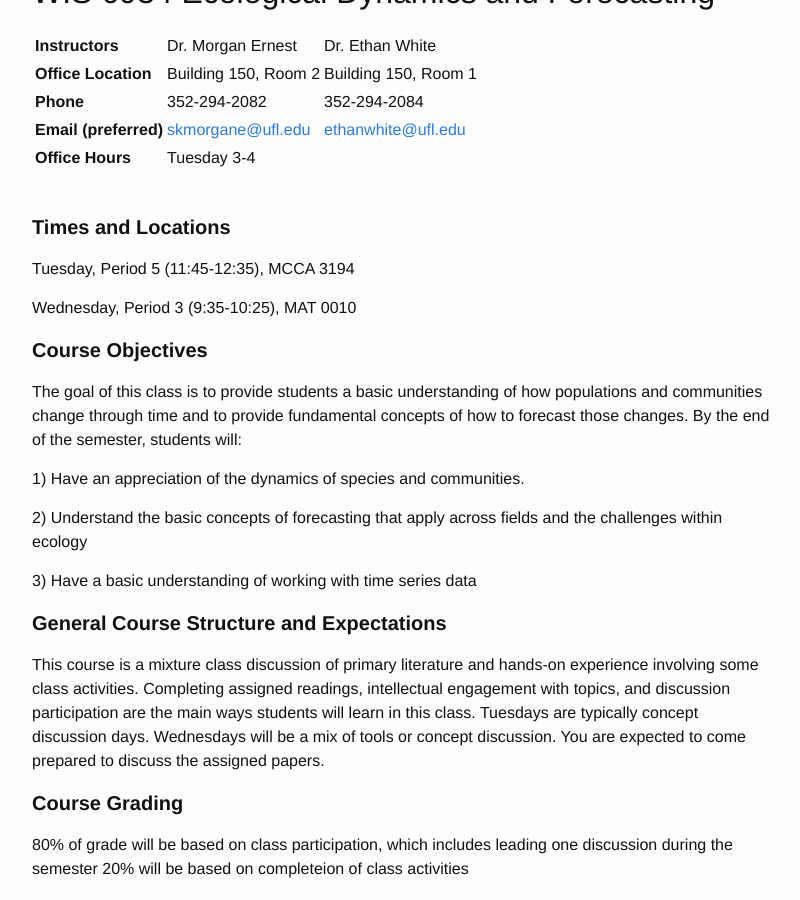
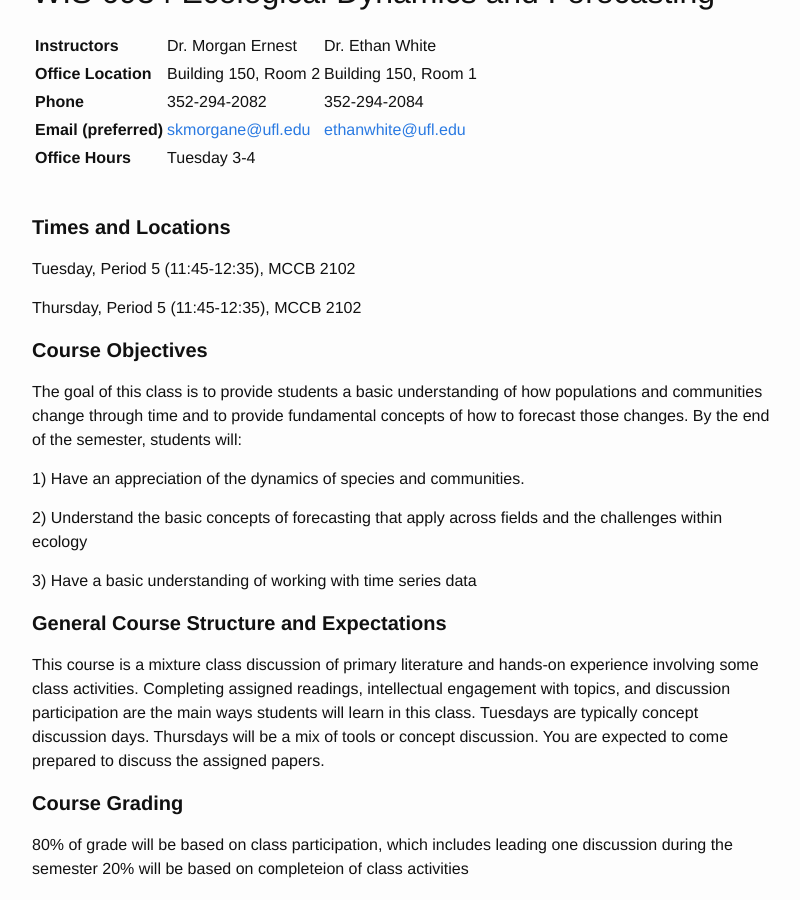
Before and after one commit to weecology/forecasting-dynamics-course, a Jekyll site: the page built from syllabus.md, in a window 1280 px wide and 900 px high, scrolled down 308 px. Shown: the whole window, without its empty margins (238-1038 px from the left). Built offline with Jekyll 4.4.1, drawn with Linux system fonts in a browser that asks for light colours.

Commit message:
Update syllabus
New times and buildings for Fall 2018 added

```diff
--- a/syllabus.md
+++ b/syllabus.md
@@ -15,9 +15,9 @@ title: Syllabus
 
 #### **Times and Locations**
 
-Tuesday, Period 5 (11:45-12:35), MCCA 3194
+Tuesday, Period 5 (11:45-12:35), MCCB 2102
 
-Wednesday, Period 3 (9:35-10:25), MAT 0010
+Thursday, Period 5 (11:45-12:35), MCCB 2102
 
 #### **Course Objectives**
 
@@ -38,7 +38,7 @@ This course is a mixture class discussion of primary literature and
 hands-on experience involving some class activities. Completing assigned
 readings, intellectual engagement with topics, and discussion
 participation are the main ways students will learn in this class.
-Tuesdays are typically concept discussion days. Wednesdays will be a mix
+Tuesdays are typically concept discussion days. Thursdays will be a mix
 of tools or concept discussion. You are expected to come prepared to
 discuss the assigned papers.
 
```
